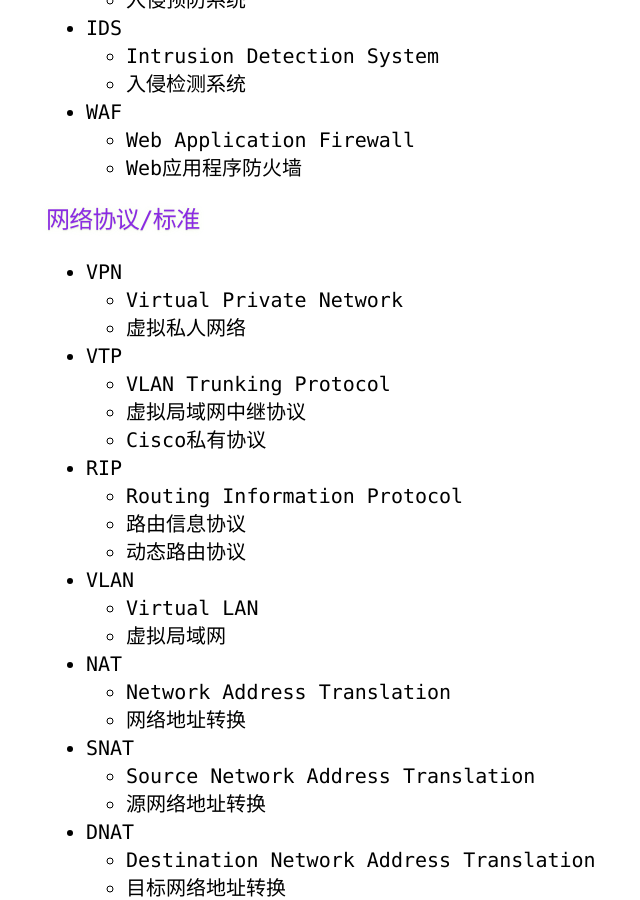
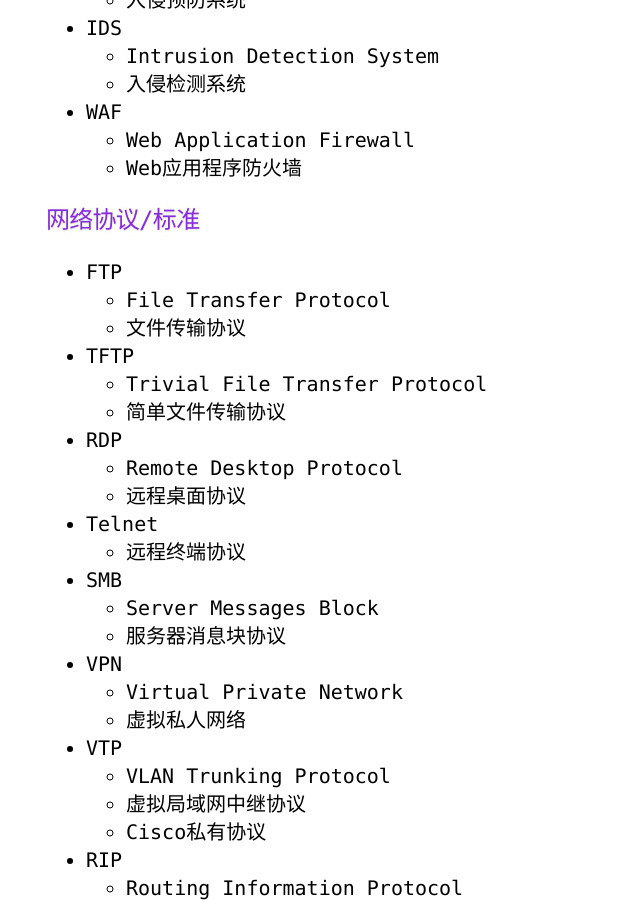
Before and after one commit to sn0wp3ak/sn0wp3ak.github.io, a Jekyll site: the page built from _posts/2020-12-14-word-network.md, in a window 1280 px wide and 900 px high, scrolled down 526 px. Shown: the whole window, without its empty margins (94-734 px from the left). Built offline with Jekyll 4.4.1, drawn with Linux system fonts in a browser that asks for light colours; some of the changed text lies outside the part shown.

Commit message:
mod posts

```diff
--- a/_posts/2020-12-14-word-network.md
+++ b/_posts/2020-12-14-word-network.md
@@ -23,6 +23,20 @@ categories:
 	* Web应用程序防火墙
 
 ## 网络协议/标准
+* FTP
+	* File Transfer Protocol
+	* 文件传输协议
+* TFTP
+	* Trivial File Transfer Protocol
+	* 简单文件传输协议
+* RDP
+	* Remote Desktop Protocol
+	* 远程桌面协议
+* Telnet
+	* 远程终端协议
+* SMB
+	* Server Messages Block
+	* 服务器消息块协议
 * VPN
 	* Virtual Private Network
 	* 虚拟私人网络
@@ -80,3 +94,14 @@ categories:
 * WAN
 	* Wide Area Network
 	* 广域网(外网)
+
+## 邮件协议
+* SMTP
+	* Simple Mail Transfer Protocol
+	* 简单电子邮件传输协议
+* POP3
+	* Post Office Protocol 3
+	* 邮局协议版本3
+* IMAP4
+	* Internet Message Access Protocol 4
+	* 网络消息访问协议版本4
```
Also changed, not shown: _posts/2020-12-02-word-linux.md (+3 -0 lines), _posts/2020-12-03-端口号大全.md (+8 -0 lines).
